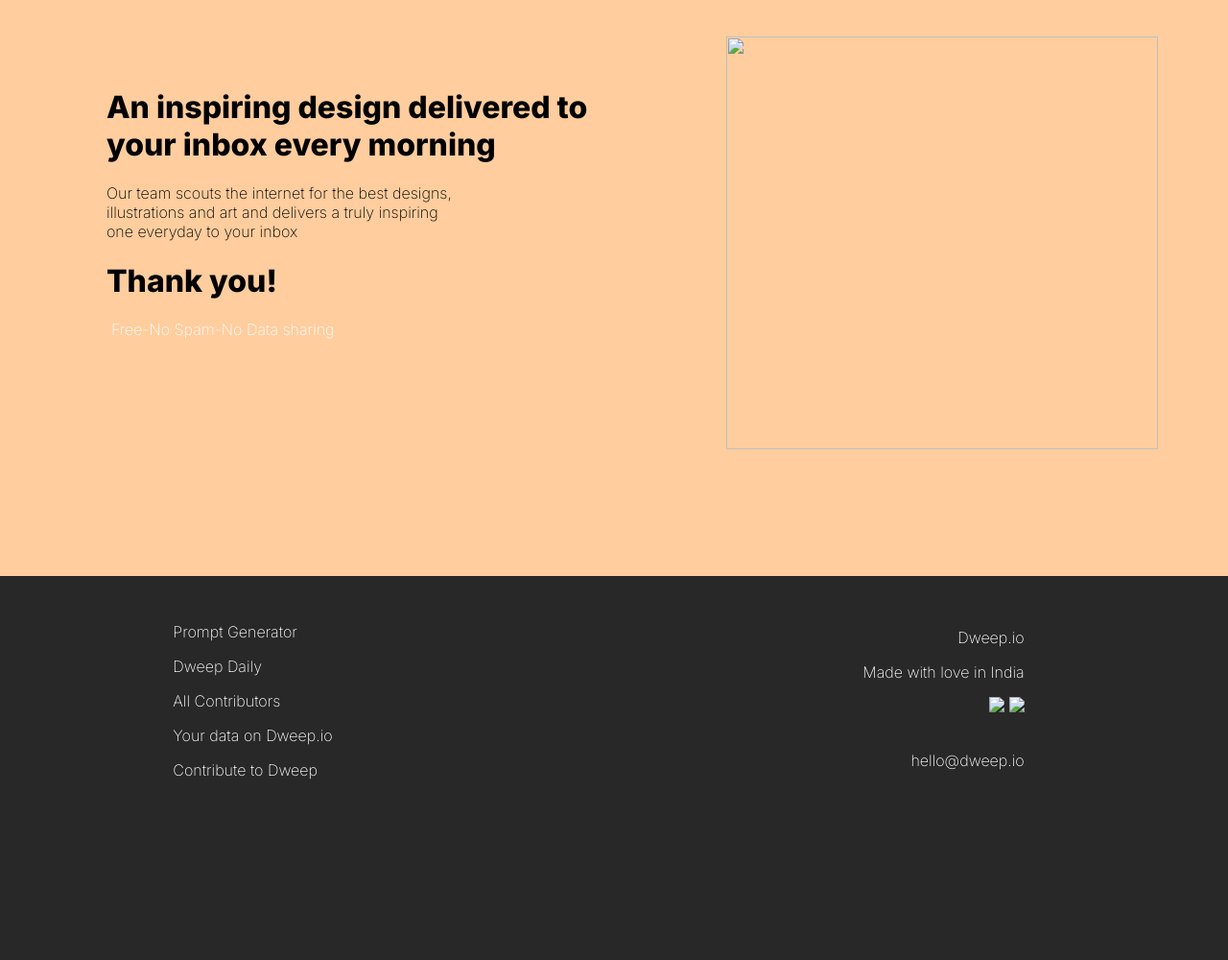
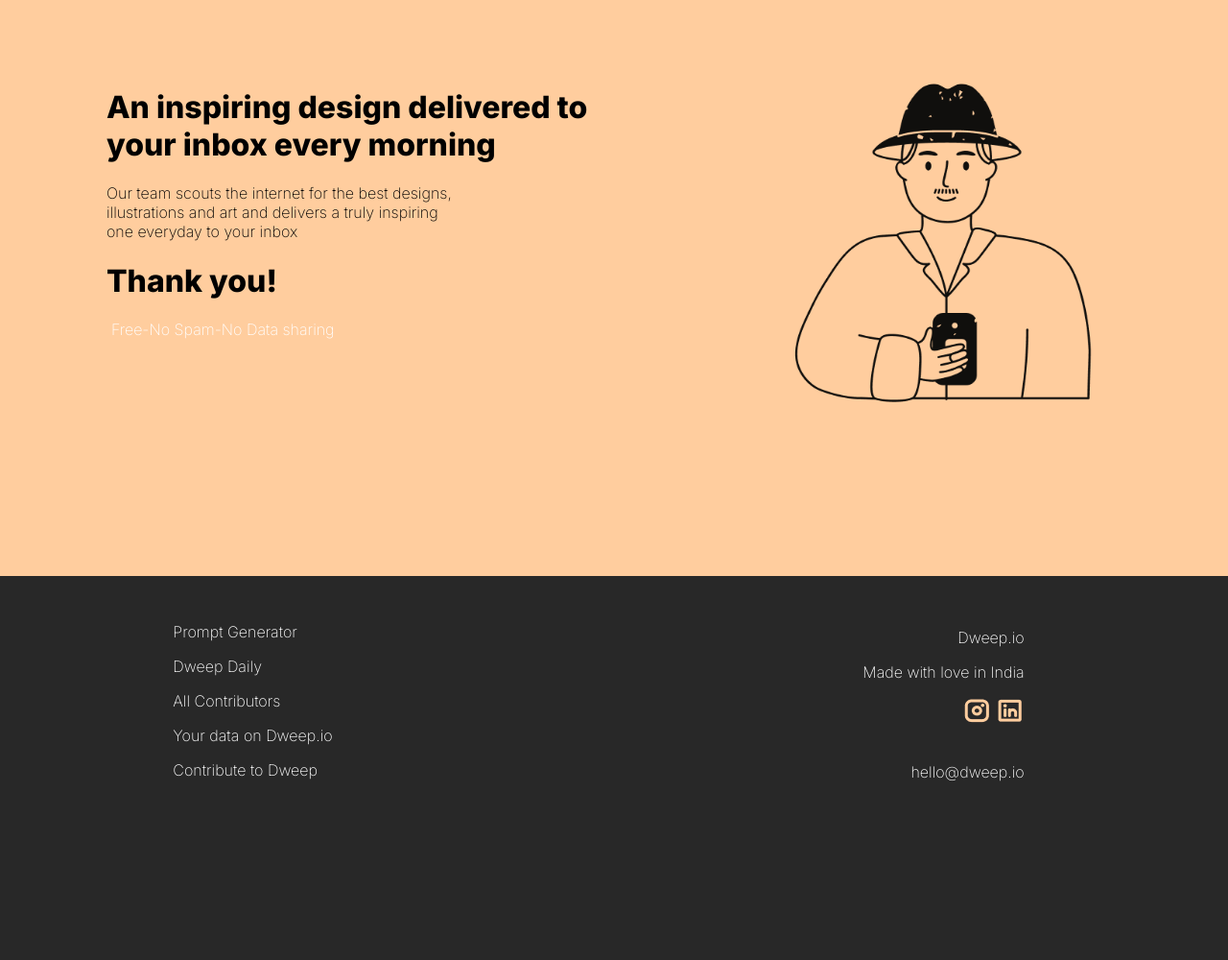
Before and after one commit to aparna129/MicroProject1, a plain HTML site: page SecondPage/index.html in a window 1280 px wide. Shown: the whole page at 96% size. Drawn offline with Linux system fonts and the light colour scheme; files whose address does not match are found by name.

Commit message:
Adding MicroProject1

```diff
--- a/SecondPage/index.html
+++ b/SecondPage/index.html
@@ -24,7 +24,7 @@
       </div>
       <div class="img">
         <img
-          src="C:\Users\pvnl0\Downloads\dweep io 1.png"
+          src="C:\Users\pvnl0\Desktop\Cuvette\Micro_Project_1\dweep io 1.png"
           height="430vh"
           width="450vw"
         />
@@ -42,8 +42,12 @@
       <div class="text3">
         <p>Dweep.io</p>
         <p>Made with love in India</p>
-        <img src="C:\Users\pvnl0\Downloads\LinkedinLogo.png" />
-        <img src="C:\Users\pvnl0\Downloads\InstagramLogo.png" />
+        <img
+          src="C:\Users\pvnl0\Desktop\Cuvette\Micro_Project_1\InstagramLogo.png"
+        />
+        <img
+          src="C:\Users\pvnl0\Desktop\Cuvette\Micro_Project_1\LinkedinLogo.png"
+        />
         <br /><br />
         <p>hello@dweep.io</p>
       </div>
```
Also changed, not shown: index.html (renamed from FirstPage/index.html, +7 -3 lines), InstagramLogo.png (added), LinkedinLogo.png (added), dweep io 1.png (added), style.css (renamed from FirstPage/style.css).
